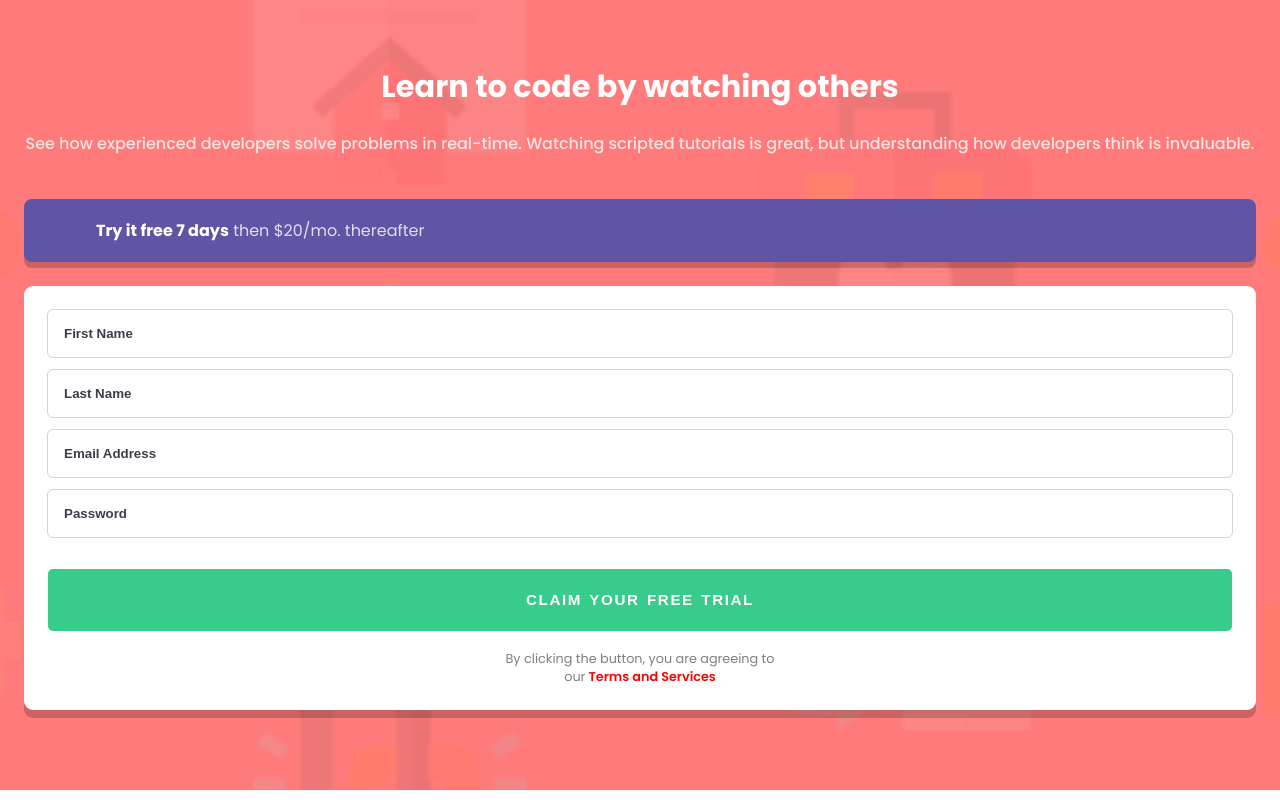
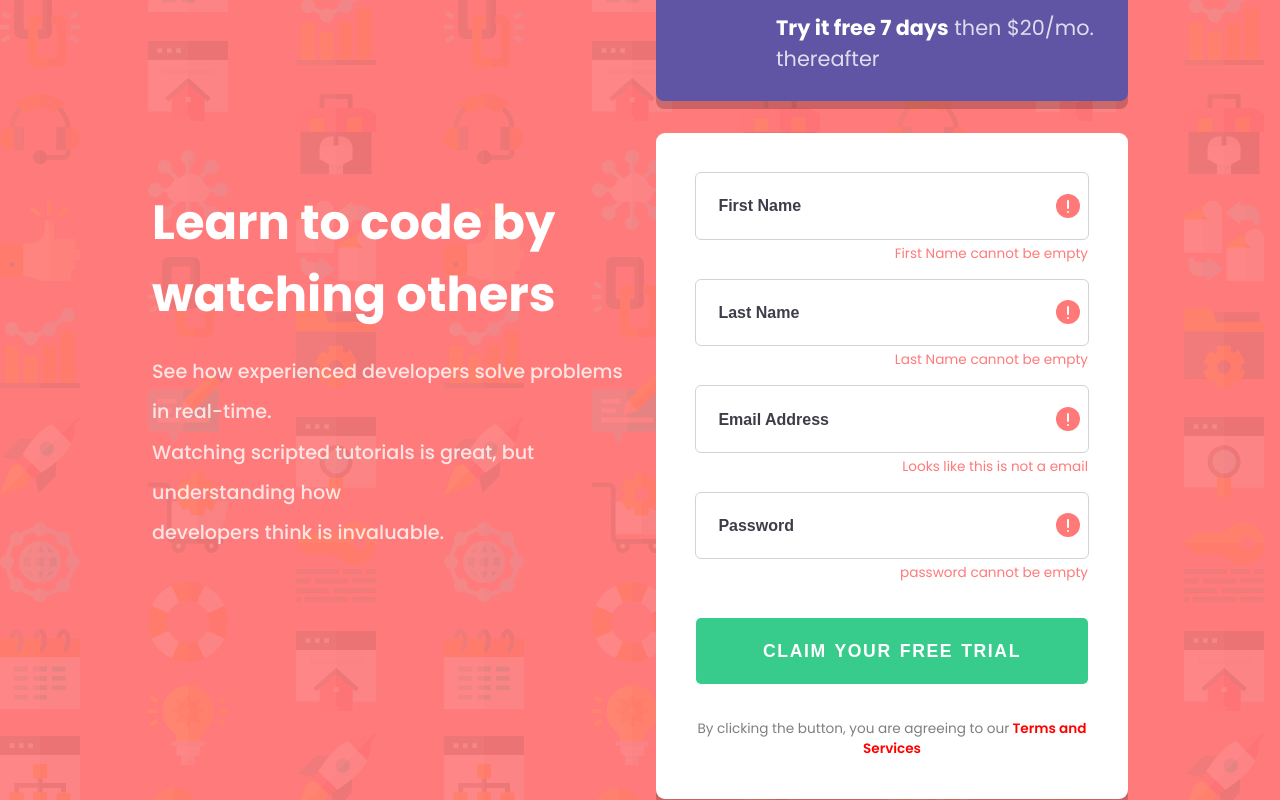
Before and after one commit to Micheal-Winn/HTML-CSS-13, a plain HTML site: page intro-component-with-signup-form-master/index.html in a window 1280 px wide. Drawn offline with Linux system fonts and the light colour scheme.

Commit message:
desktop design is fully completed

```diff
--- a/intro-component-with-signup-form-master/index.html
+++ b/intro-component-with-signup-form-master/index.html
@@ -11,27 +11,47 @@
 </head>
 <body>
     <main>
-        <h1 class="ts">Learn to code by watching others</h1>
-        <p class="ts see">
-            See how experienced developers solve problems in real-time. Watching scripted tutorials is great,
-            but understanding how developers think is invaluable.
+        <div class="left-ctr">
+            <h1>Learn to code by <br> watching others</h1>
+            <p class="see">
+                See how experienced developers solve problems in real-time. <br> Watching scripted tutorials is great,
+                but understanding how <br> developers think is invaluable.
             </p>
+        </div>
+        <div class="right-ctr">
             <div class="advertisement">
                 <p>
                     <span class="trial">Try it free 7 days</span> <span class="op">then $20/mo. thereafter</span>
                 </p>
             </div>
             <div class="login">
-            <input type="text" placeholder="First Name ">
-            <input type="text" placeholder="Last Name">
-            <input type="email" placeholder="Email Address">
-            <input type="password" placeholder="Password">
+                <div class="input-ctr">
+                    <input type="text" placeholder="First Name " required>
+                    <img src="./images/icon-error.svg" alt="icon-error">
+                    <p>First Name cannot be empty</p>
+                </div>
+                <div class="input-ctr">
+                    <input type="text" placeholder="Last Name" required>
+                    <img src="./images/icon-error.svg" alt="icon-error">
+                    <p>Last Name cannot be empty</p>
+                </div>
+                <div class="input-ctr">
+                    <input type="email" placeholder="Email Address" required>
+                    <img src="./images/icon-error.svg" alt="icon-error">
+                    <p>Looks like this is not a email</p>
+                </div>
+                <div class="input-ctr">
+                    <input type="password" placeholder="Password" required>
+                    <img src="./images/icon-error.svg" alt="icon-error">
+                    <p>password cannot be empty</p>
+                </div>
                 <div class="btn">
                     <button>Claim your free trial</button>
                 </div>
-            <p>
+                <p class="footer-p">
                     <span class="agree">By clicking the button, you are agreeing to <br> our</span><span class="service"> Terms and Services</span>
                 </p>
+            </div>
         </div>
     </main>
 
--- a/intro-component-with-signup-form-master/style.css
+++ b/intro-component-with-signup-form-master/style.css
@@ -1,4 +1,4 @@
-@import url('https://fonts.googleapis.com/css2?family=Poppins:wght@400;500;600;700&display=swap');
+@import url("https://fonts.googleapis.com/css2?family=Poppins:wght@400;500;600;700&display=swap");
 
 :root {
 	--Red-primary: hsl(0, 100%, 74%);
@@ -17,13 +17,13 @@
 }
 
 body {
-    font-family: 'Poppins', sans-serif;
-}
-main {
+	font-family: "Poppins", sans-serif;
 	background-image: url(./images/bg-intro-mobile.png);
 	background-repeat: no-repeat;
 	background-size: cover;
 	background-color: var(--Red-primary);
+}
+main {
 	padding: 4rem 1.5rem 5rem;
 }
 
@@ -31,23 +31,27 @@ main h1 {
 	font-size: 1.9rem;
 	color: #fff;
 	margin-bottom: 1.3rem;
+	text-align: center;
 }
-
-.ts {
-    text-align: center;
+br {
+	display: none;
+}
+.left-ctr br {
+	display: none;
 }
 
 .see {
 	color: #fff;
-    opacity: .8;
+	opacity: 0.8;
 	margin-bottom: 2.7rem;
 	font-weight: 500;
+	text-align: center;
 }
 
 .advertisement {
 	border: none;
 	border-radius: 8px;
-    box-shadow: 0 6px rgba(0, 0, 0, .2);
+	box-shadow: 0 6px rgba(0, 0, 0, 0.2);
 	padding: 1.2rem 4.5rem;
 	background-color: var(--Blue-accent);
 	margin-bottom: 1.5rem;
@@ -59,24 +63,54 @@ main h1 {
 	font-weight: 650;
 }
 .op {
-    opacity: .8;
+	opacity: 0.8;
 }
 
 /*===== login ========*/
 
 .login {
+	display: flex;
+	flex-direction: column;
 	padding: 1.5rem;
 	background-color: #fff;
 	border-radius: 9px;
-    box-shadow: 0 8px rgba(0, 0, 0, .2);
+	box-shadow: 0 8px rgba(0, 0, 0, 0.2);
 }
+.input-ctr {
+	position: relative;
+}
+.input-ctr img {
+	display: none;
+	position: absolute;
+	top: 0.8rem;
+	right: 0.5rem;
+}
+.input-ctr p {
+	display: none;
+	text-align: right;
+	font-size: 0.8rem;
+	margin: -0.5rem 0 1rem;
+	color: var(--Red-primary);
+}
+
+.input-ctr input:invalid ~ p,
+.input-ctr input:invalid ~ img {
+	display: block;
+}
+
 .login input {
 	width: 100%;
 	padding: 1rem 1rem;
 	border: none;
-    margin-bottom: .8rem;
+	margin-bottom: 0.8rem;
 	outline: 1px solid lightgray;
 	border-radius: 5px;
+}
+.login input:focus {
+	border: 0.5px solid black;
+}
+.login .input:invalid {
+	border: 0.5px solid var(--Red-primary);
 }
 .login input::placeholder {
 	color: var(--Dark-Blue-netural);
@@ -90,24 +124,114 @@ main h1 {
 	width: 100%;
 	padding: 1.4rem;
 	text-transform: uppercase;
-    word-spacing: .1rem;
-    letter-spacing: .1rem;
+	word-spacing: 0.1rem;
+	letter-spacing: 0.1rem;
 	color: #fff;
 	font-weight: 550;
 	border: none;
 	border-radius: 5px;
 	margin: 1.2rem 0;
-    font-size: .95rem;
+	font-size: 0.95rem;
+}
+.login button:hover {
+	cursor: pointer;
+	/* color: var(--Grayish-Blue-netural); */
+	opacity: 0.6;
 }
 
 .login p {
-    font-size: .8rem;
+	font-size: 0.8rem;
+}
+.footer-p {
 	text-align: center;
 }
 .agree {
-    opacity: .5;
+	opacity: 0.5;
 }
 .service {
 	color: red;
 	font-weight: 600;
 }
+
+/*========desktop design=======*/
+
+@media (min-width: 1024px) {
+	body {
+		background-image: url(./images/bg-intro-desktop.png);
+	}
+	main {
+		max-width: 100vw;
+		height: 100vh;
+		display: flex;
+		align-items: center;
+		justify-content: center;
+		width: 80%;
+		margin: 0 auto;
+		gap: 2rem;
+	}
+
+	.left-ctr,
+	.right-ctr {
+		width: 50%;
+	}
+	/*========left container=========*/
+
+	main h1 {
+		text-align: left;
+		font-size: 3rem;
+		font-weight: 700;
+	}
+	br,
+	.left-ctr br {
+		display: block;
+	}
+	.see {
+		text-align: left;
+		font-size: 1.2em;
+		line-height: 2.1em;
+	}
+
+	/*=========right container======*/
+	.advertisement {
+		padding: 1.7rem 0;
+		padding-left: 7.5rem;
+		margin-bottom: 2rem;
+		box-shadow: 0 8px rgba(0, 0, 0, 0.2);
+	}
+	.advertisement p {
+		font-size: 1.3rem;
+	}
+
+	/*========log in=======*/
+	.login {
+		padding: 2.5rem;
+	}
+    .input-ctr img {
+        top: 1.3em;
+    }
+	.login br {
+		display: none;
+	}
+	.login input {
+		padding: 1.4rem;
+	}
+	.login input[type="text"],
+	.login input[type="email"],
+	.login input[type="password"] {
+		font-size: 1.1rem;
+	}
+	.login input::placeholder {
+		font-size: 1rem;
+	}
+	.login p {
+		font-size: 0.85rem;
+	}
+
+	/*======button========*/
+
+	.btn button {
+		padding: 1.4rem;
+		font-size: 1.1rem;
+		margin-bottom: 2em;
+	}
+}
```
Lines whose indentation alone changed are shown as unchanged.
